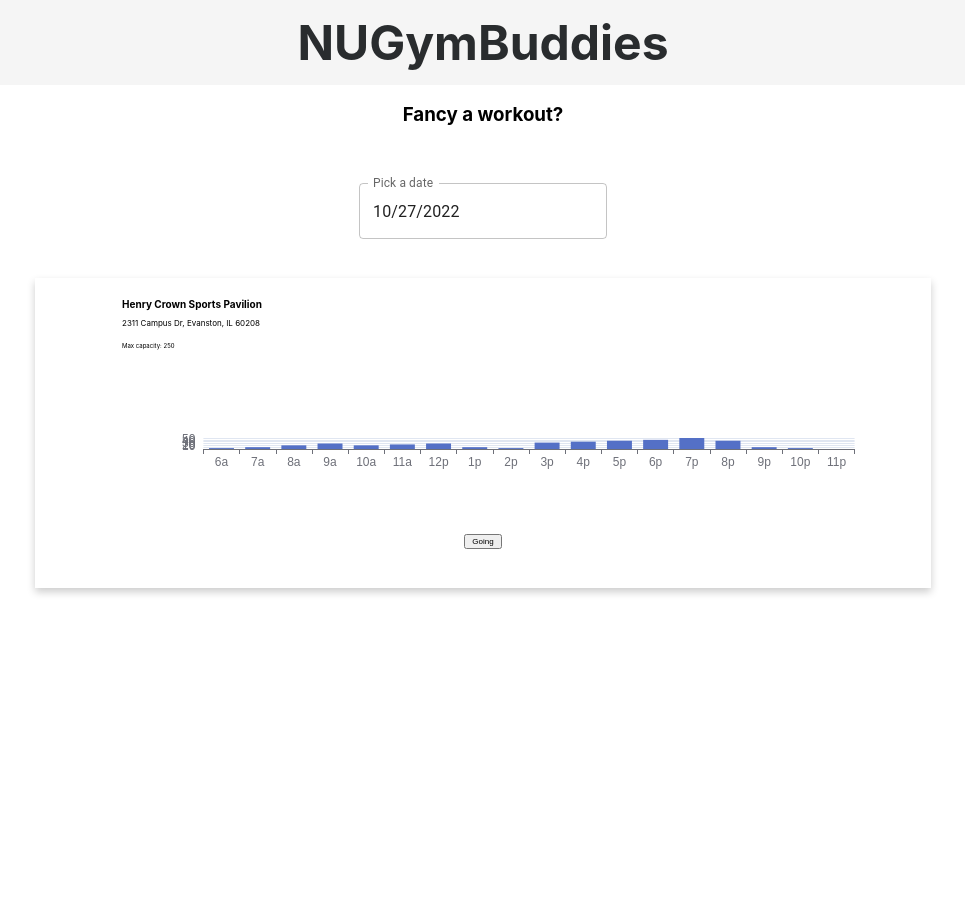
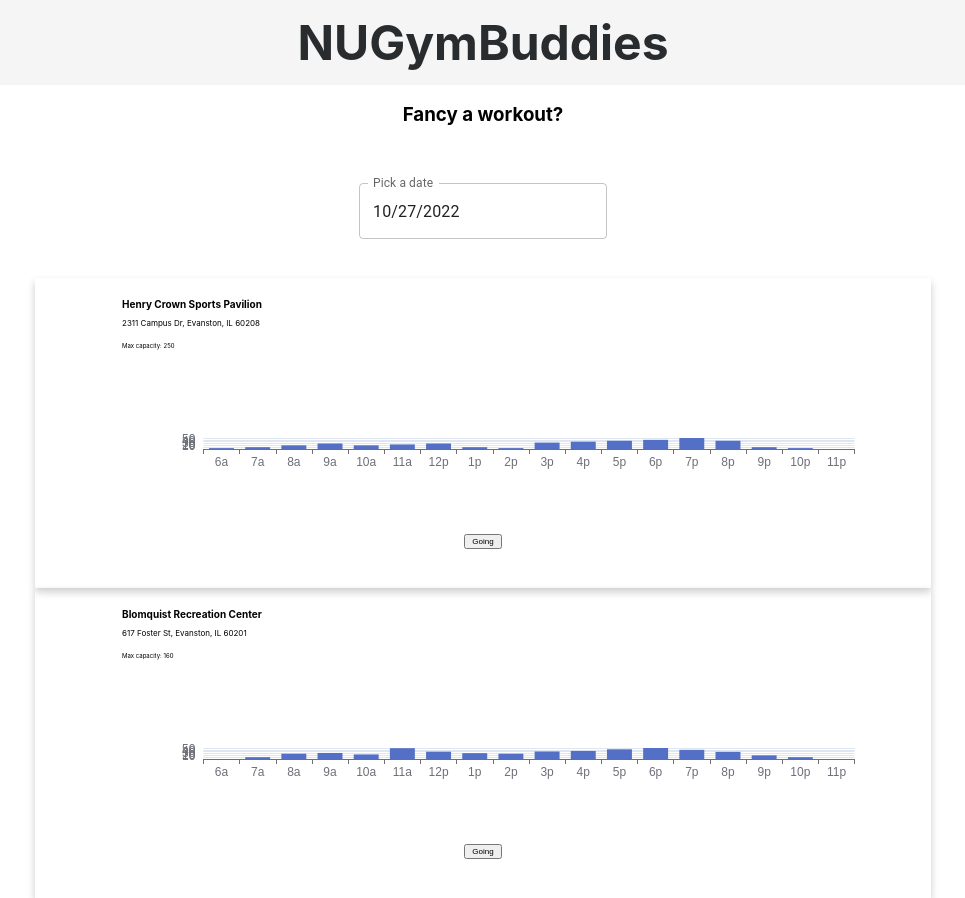
Before and after one commit to 397-f22/NUGymBuddies, a React (Vite) app: page / in a window 1280 px wide. Shown: the whole page, without its empty margins (157-1122 px from the left). Before the commit the page ends 800 px from the top, so only its background shows below. Built offline with nearby package versions, Linux system fonts and the light colour scheme.

Commit message:
Added another gym data and logic to map dataon cards

```diff
--- a/src/App.jsx
+++ b/src/App.jsx
@@ -1,36 +1,10 @@
-import { useState } from 'react';
-import logo from './logo.svg';
 import './App.css';
 import NavBar from './components/NavBar';
 import GymCard from './components/GymCard';
 import Datepicker from './components/Datepicker';
-const gyms = {
-
-      "name": "Henry Crown Sports Pavilion",
-      "location": "2311 Campus Dr, Evanston, IL 60208",
-      "opens": "6",
-      "closes": "23",
-      "popular_times": {"Monday":
-                          ["0","0","0","0","0",
-                        "0%","5%","10%","20%","30%",
-                        "20%","25%","30%","10%","5%",
-                        "35%","40%","45%","50%","60%",
-                        "45%","10%","5%"],
-                      "Tuesday":["0","0","0","0","0",
-                          "0%","5%","10%","20%","30%",
-                          "20%","25%","30%","10%","5%",
-                          "35%","40%","45%","50%","60%",
-                          "45%","10%","5%"]},
-      "id": "randomlyGeneratedId",
-      "max_cap": "250"
-
-}
-import Chart from './components/Chart';
-
+import Gyms from './Gyms';
 
 const App = () => {
-  console.log(gyms.gyms)
-
   return (
     <div className="App">
       <div className="App-nav">
@@ -41,11 +15,11 @@ const App = () => {
         <div className="date-picker">
         <Datepicker/>
         </div>
-        <div className='card-container'>
-        <GymCard name={gyms.name} location={gyms.location} popular_times={gyms.popular_times} max_cap={gyms.max_cap}/>
-
-        </div>
-        {/* <GymCard name={gyms.name} location={gyms.location} popular_times={gyms.popular_times} max_cap={gyms.max_cap}/> */}
+        {Gyms.map(gym => (
+          <div className='card-container'>
+          <GymCard name={gym.name} location={gym.location} popular_times={gym.popular_times} max_cap={gym.max_cap}/>
+          </div>
+        ))}
       </div>
     </div>
   );
--- /dev/null
+++ b/src/Gyms.js
@@ -0,0 +1,43 @@
+const Gyms =
+[
+  {
+    "name": "Henry Crown Sports Pavilion",
+    "location": "2311 Campus Dr, Evanston, IL 60208",
+    "opens": "6",
+    "closes": "23",
+    "popular_times": {"Monday":
+                        ["0","0","0","0","0",
+                      "0%","5%","10%","20%","30%",
+                      "20%","25%","30%","10%","5%",
+                      "35%","40%","45%","50%","60%",
+                      "45%","10%","5%"],
+                    "Tuesday":["0","0","0","0","0",
+                        "0%","5%","10%","20%","30%",
+                        "20%","25%","30%","10%","5%",
+                        "35%","40%","45%","50%","60%",
+                        "45%","10%","5%"]},
+    "id": "randomlyGeneratedId",
+    "max_cap": "250"
+  },
+  {
+    "name": "Blomquist Recreation Center",
+    "location": "617 Foster St, Evanston, IL 60201",
+    "opens": "7",
+    "closes": "11",
+    "popular_times": {"Monday":
+                        ["0","0","0","0","0",
+                      "0","0%","10%","29%","33%",
+                      "25%","59%","40%","32%","29%",
+                      "41%","44%","53%","60%","50%",
+                      "39%","20%","10%"],
+                    "Tuesday":["0","0","0","0","0",
+                        "0","2%","9%","22%","30%",
+                        "33%","37%","29%","10%","15%",
+                        "34%","33%","42%","42%","49%",
+                        "45%","15%","5%"]},
+    "id": "randomlyGeneratedId",
+    "max_cap": "160"
+  }
+]
+
+export default Gyms;
--- a/src/Gyms.json
+++ /dev/null
@@ -1,21 +0,0 @@
-{
-
-    "name": "Henry Crown Sports Pavilion",
-    "location": "2311 Campus Dr, Evanston, IL 60208",
-    "opens": "6",
-    "closes": "23",
-    "popular_times": {"Monday":
-                        ["0","0","0","0","0",
-                      "0%","5%","10%","20%","30%",
-                      "20%","25%","30%","10%","5%",
-                      "35%","40%","45%","50%","60%",
-                      "45%","10%","5%"],
-                    "Tuesday":["0","0","0","0","0",
-                        "0%","5%","10%","20%","30%",
-                        "20%","25%","30%","10%","5%",
-                        "35%","40%","45%","50%","60%",
-                        "45%","10%","5%"]},
-    "id": "randomlyGeneratedId",
-    "max_cap": "250"
-
-}
--- a/src/components/Chart.jsx
+++ b/src/components/Chart.jsx
@@ -1,12 +1,9 @@
-import data from '../Gyms.json';
-
 import ReactECharts from 'echarts-for-react';
 
 
-const Chart = ()=>{
-
+const Chart = ({popular_times})=>{
     const x_data = ['6a','7a','8a','9a','10a','11a','12p','1p','2p','3p','4p','5p','6p','7p','8p','9p','10p','11p']
-    const y_data_before = data.popular_times["Monday"].filter((x,i)=> i>=6);
+    const y_data_before = popular_times.Monday.filter((x,i)=> i>=6);
     const y_data = y_data_before.map((x,i)=> parseInt(x.replace("%","")));
 
 
--- a/src/components/GymCard.jsx
+++ b/src/components/GymCard.jsx
@@ -18,7 +18,7 @@ const GymCard = ({name,location,popular_times,max_cap}) => {
         </Card.Text>
         </div>
         {/* <div className='chart-wrapper'> */}
-        <Chart></Chart>
+        <Chart popular_times={popular_times}></Chart>
 
         {/* </div> */}
         <Button style={{fontSize: 8}} variant="primary">Going</Button>
```
